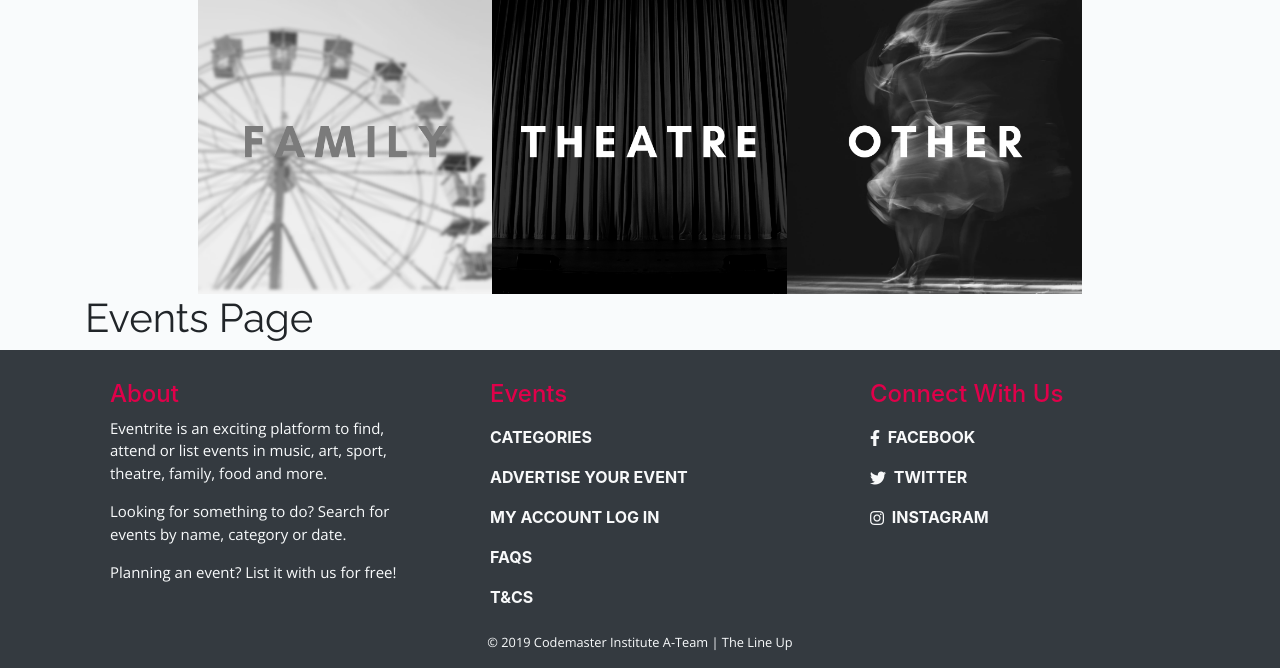
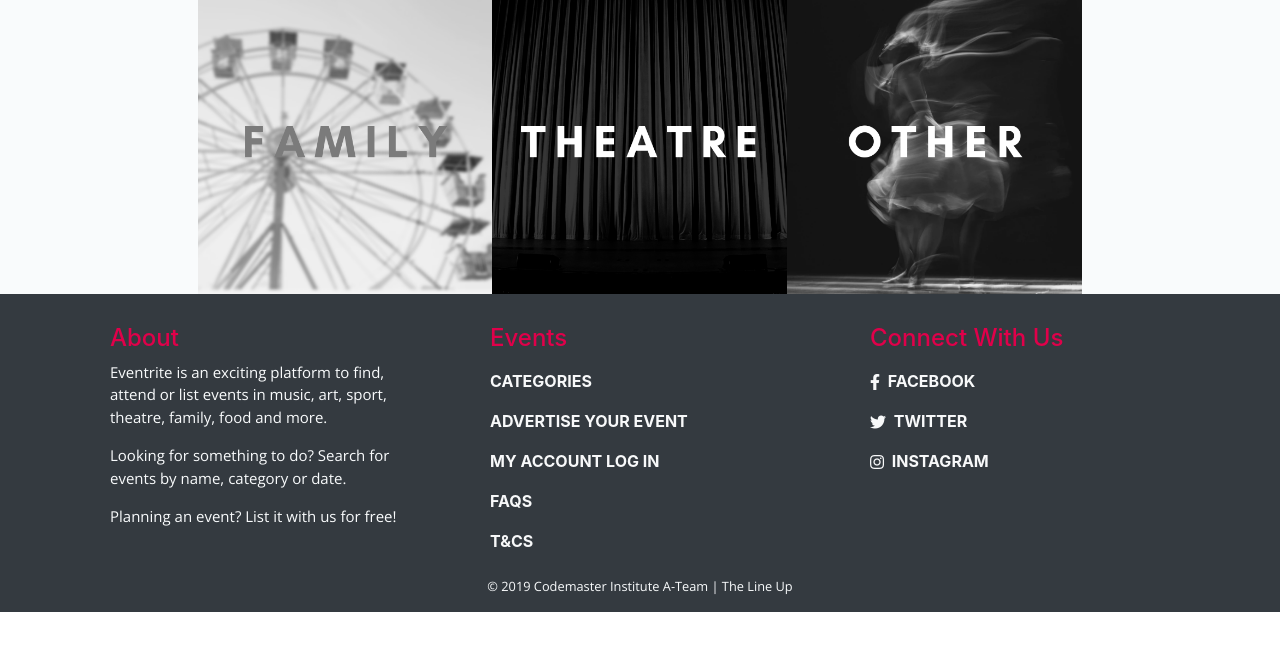
Before and after one commit to CodemasterInstitute/A-Team, a PHP site: page / in a window 1280 px wide. Shown: the part 1283-1951 px from the top of the page. After the commit the page ends 1895 px from the top, so only its background shows below. Run offline with PHP 8.4, Linux system fonts and the light colour scheme; data that the repository does not hold is empty; some libraries are stand-ins or nearby versions.

Commit message:
Just changing the master branch don't mind me

```diff
--- a/TheLineUp/app/views/inc/categories.php
+++ b/TheLineUp/app/views/inc/categories.php
@@ -1,4 +1,4 @@
-<div class="container-fluid">
+<div class="container-fluid search-container">
           <h2> EVENT CATEGORIES</h2>
 
           <br>
--- a/TheLineUp/app/views/inc/searchbar.php
+++ b/TheLineUp/app/views/inc/searchbar.php
@@ -18,7 +18,7 @@
               </select>
             </div>
             <div class="col-lg-3 col-md-3 col-sm-12 p-0">
-              <button name="submit" type="submit" value="submit" class="btn btn-danger wrn-btn">Search</button>
+              <button name="submit" type="submit" value="submit" class="btn btn-danger wrn-btn search-btn">Search</button>
             </div>
           </div>
         </div>
--- a/TheLineUp/app/views/pages/index.php
+++ b/TheLineUp/app/views/pages/index.php
@@ -1,8 +1,7 @@
 <?php require APPROOT . '/views/inc/header.php'; ?>
 <?php require APPROOT . '/views/inc/slider.php'; ?>
 <?php require APPROOT . '/views/inc/searchbar.php'; ?>
+<!-- <div class="container"> -->
 <?php include APPROOT . '/views/inc/categories.php'; ?>
-<div class="container">
-  <h1><?php echo $data['title']; ?></h1>
-</div>
+<!-- </div> -->
 <?php require APPROOT . '/views/inc/footer.php'; ?>
--- a/TheLineUp/public/js/main.js
+++ b/TheLineUp/public/js/main.js
@@ -0,0 +1,2 @@
+let searchContainer = document.querySelector('.search-container');
+let searchBtn = document.querySelector('search-btn');
```
